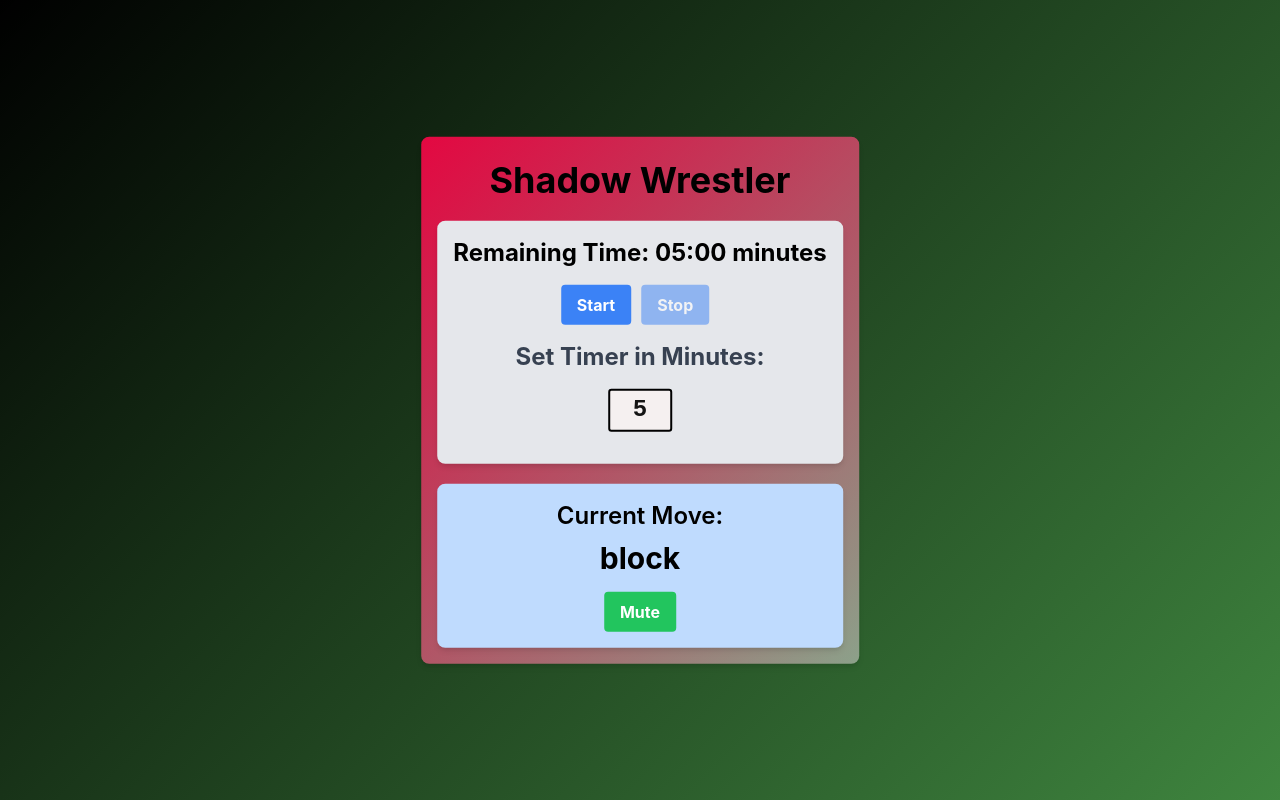
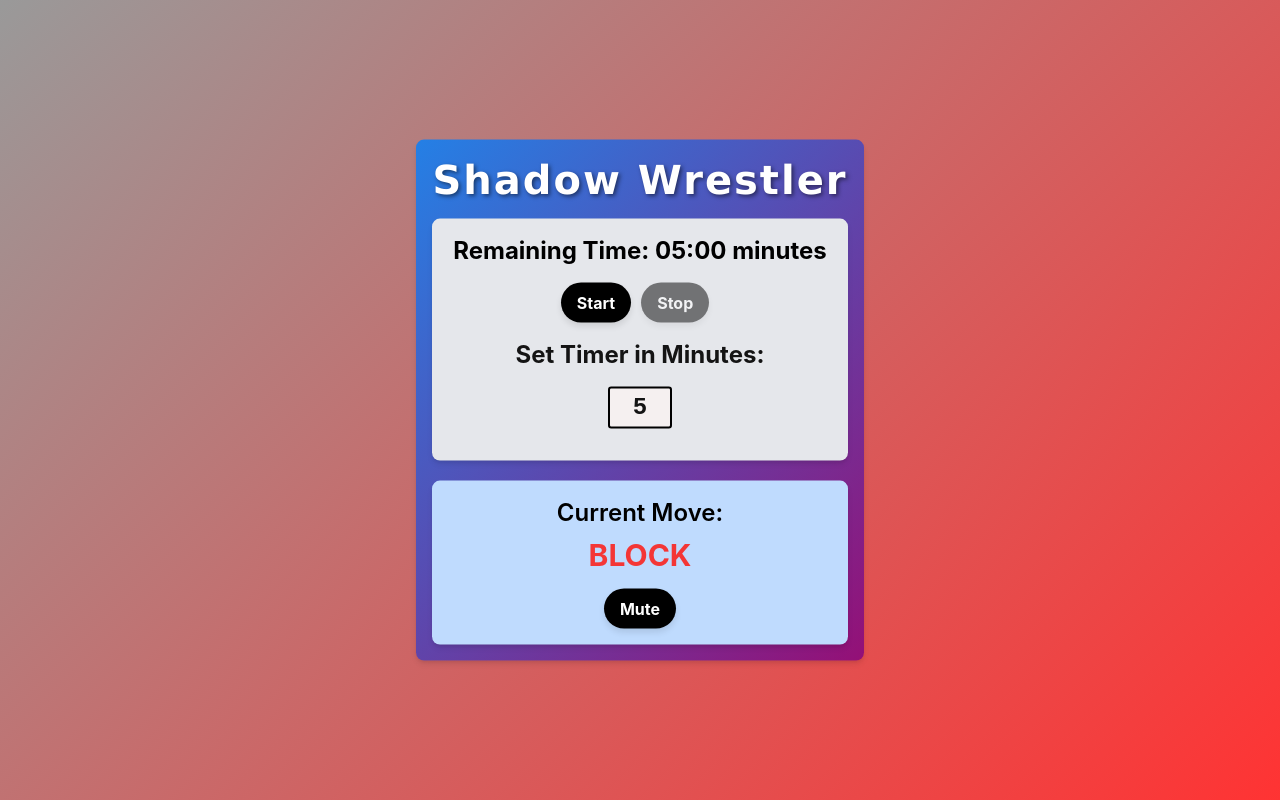
Before and after one commit to JDelott/jdelott.github.io, a React (Create React App) app: page / in a window 1280 px wide. Built offline with nearby package versions, Linux system fonts and the light colour scheme.

Commit message:
made changes to color configurations

```diff
--- a/src/Moves.js
+++ b/src/Moves.js
@@ -1,7 +1,7 @@
 import React, { useState, useEffect } from 'react';
 import './custom-tailwind.css'; // Import your custom CSS file
 
-const moves = ['shoot', 'sprawl', 'block'];
+const moves = ['SHOOT', 'SPRAWL', 'BLOCK'];
 
 function Moves() {
   const [currentMove, setCurrentMove] = useState('');
--- a/src/Title.js
+++ b/src/Title.js
@@ -5,7 +5,7 @@ function Title() {
   return (
     <div className="absolute top-1/2 left-1/2 transform -translate-x-1/2 -translate-y-1/2 center-text">
       {/* Add the center-text class for centering */}
-      <h1 className="text-4xl font-bold text-white">Shadow Wrestler</h1>
+      <h1 className="text-4xl font-bold text-white shadow-wrestler-text">Shadow Wrestler</h1>
     </div>
   );
 }
--- a/src/custom-tailwind.css
+++ b/src/custom-tailwind.css
@@ -5,8 +5,8 @@
 body {
   background: linear-gradient(
     135deg,
-    rgba(0, 0, 0, 1),    /* Black */
-    rgba(1, 94, 1, 0.757)   /* Green */
+  rgba(128, 128, 128, 0.8), /* Gray */
+  rgba(255, 0, 0, 0.8) /* Red */
   );
   display: flex;
   flex-direction: column;
@@ -18,20 +18,24 @@ body {
 
 /* Add your "Shadow Wrestler" text styles */
 .shadow-wrestler-text {
-  color: white;
-  font-size: 36px; /* Adjust font size as needed */
-  font-weight: bold;
-  margin-bottom: 20px; /* Add spacing below the text */
+  font-family: Verdana, Geneva, Tahoma, sans-serif, sans-serif; /* Replace with your chosen font family */
+  font-size: 40px; /* Adjust font size as needed */
+  font-weight: bold; /* Adjust font weight as needed */
+  text-shadow: 2px 2px 4px rgba(0, 0, 0, 0.5); /* Adjust shadow values for effect */
+  letter-spacing: 2px; /* Adjust letter spacing as needed */
+  line-height: 1.2; /* Adjust line height as needed */
+  color: white; /* Adjust text color as needed */
+  white-space: nowrap; /* Keep the text on one line */
 }
-
 
 /* custom-tailwind.css */
 .container {
   @apply mx-auto p-4 max-w-md rounded-lg shadow-md;
   background: linear-gradient(
       135deg,
-      rgba(243, 6, 69, 0.931),    /* Red or Orange Shade */
-      rgba(215, 211, 211, 0.558)   /* Green */
+     rgba(0, 128, 255, 0.8), /* Light Blue */
+  rgba(128, 0, 128, 0.8) /* Purple */
+
     );
   position: absolute;
   top: 50%;
@@ -78,6 +82,7 @@ body {
 
 .moves-text {
   @apply text-3xl font-bold mb-4;
+  color: #f43636
 }
 
 .moves-button {
@@ -151,6 +156,7 @@ body {
 
 .set-timer-duration-text {
   @apply text-2xl font-bold mb-4 pt-4;
+  color: rgb(20,20,20);
 }
 
 
@@ -218,3 +224,21 @@ body {
 .minutes-indicator {
   @apply text-sm font-bold mb-1 pt-4 !important; /* Add !important to ensure the style takes precedence */
 }
+
+.timer-button,
+.moves-button,
+.custom-button {
+  background-color: black;
+  color: white;
+  font-weight: bold;
+  padding: 0.5rem 1rem;
+  border-radius: 2rem; /* Increase border-radius for oval shape */
+  box-shadow: 0 4px 6px rgba(0, 0, 0, 0.1);
+  transition: background-color 0.3s ease-in-out;
+}
+
+.timer-button:hover,
+.moves-button:hover,
+.custom-button:hover {
+  background-color: #333; /* Darken the background color on hover */
+}
```
